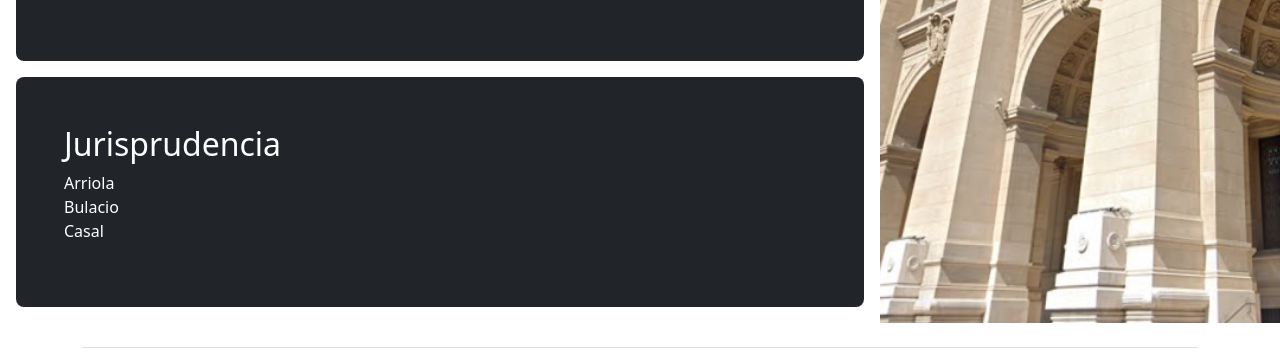
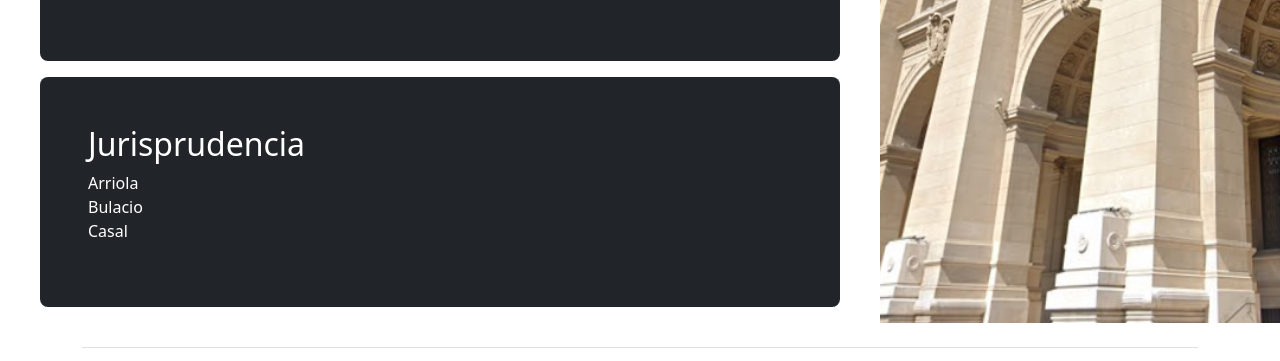
Before and after one commit to npr1990/Proyecto_Final, a website: page pages/penal.html in a window 1280 px wide. Shown: the part 593-954 px from the top of the page. Drawn offline with nearby package versions, Linux system fonts and the light colour scheme; a web font is replaced by a local one.

Commit message:
correccion menor en penal main margin clase mx-4

```diff
--- a/pages/penal.html
+++ b/pages/penal.html
@@ -100,7 +100,7 @@
 
       <!-- inicio main-->
       <div class="d-flex justify-content-between">
-        <main class="w-100 h-100">
+        <main class="w-100 h-100 mx-4">
           <h2 class="pb-2 w-100 py-5 border-bottom">Penal</h2>
           <p class="h-100 p-5 m-3 text-white bg-dark rounded-3 divAnim">
             El Derecho penal una rama del derecho público. El Derecho penal es
```
